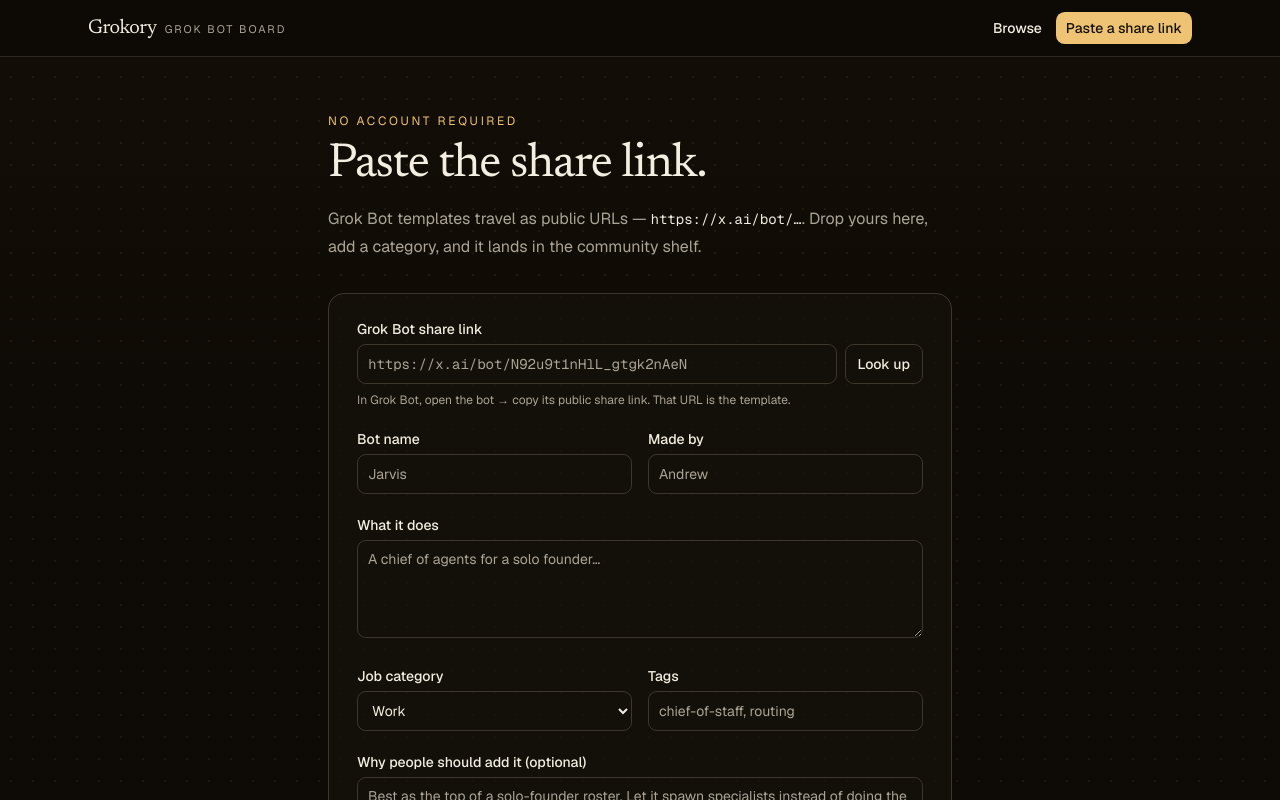
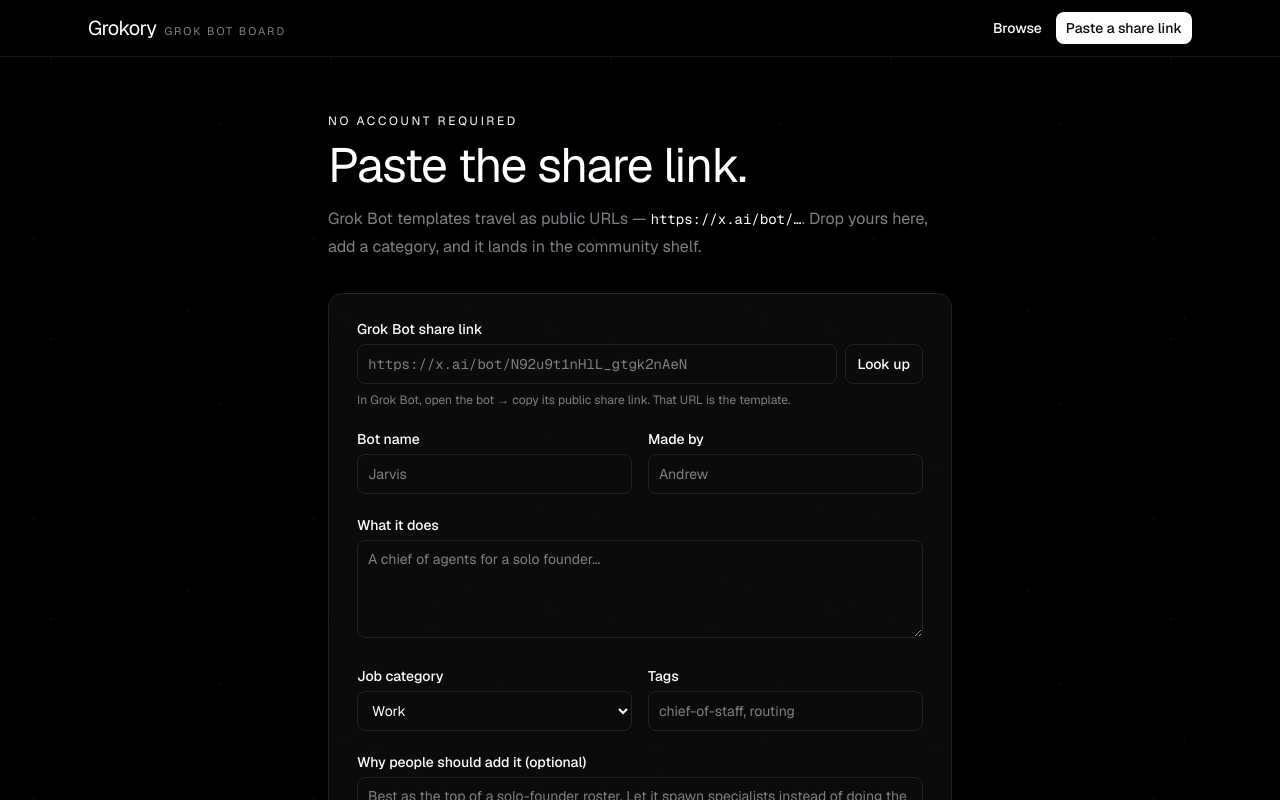
Before and after one commit to andrewkittridge/grokory, a Next.js app: page /upload in a window 1280 px wide. Shown: the top 800 px of the page. Built offline with nearby package versions, Linux system fonts and the light colour scheme.

Commit message:
Deploy restyled Grokory catalog with Neon persistence.

```diff
--- a/package.json
+++ b/package.json
@@ -10,6 +10,7 @@
   },
   "dependencies": {
     "@base-ui/react": "^1.7.0",
+    "@neondatabase/serverless": "^1.1.0",
     "class-variance-authority": "^0.7.1",
     "clsx": "^2.1.1",
     "lucide-react": "^1.37.0",
--- a/src/app/globals.css
+++ b/src/app/globals.css
@@ -9,7 +9,7 @@
   --color-foreground: var(--foreground);
   --font-sans: var(--font-geist-sans);
   --font-mono: var(--font-geist-mono);
-  --font-heading: var(--font-newsreader);
+  --font-heading: var(--font-geist-sans);
   --color-sidebar-ring: var(--sidebar-ring);
   --color-sidebar-border: var(--sidebar-border);
   --color-sidebar-accent-foreground: var(--sidebar-accent-foreground);
@@ -39,6 +39,9 @@
   --color-popover: var(--popover);
   --color-card-foreground: var(--card-foreground);
   --color-card: var(--card);
+  --color-sunset: var(--sunset);
+  --color-canvas-soft: var(--canvas-soft);
+  --color-pill-border: var(--pill-border);
   --radius-sm: calc(var(--radius) * 0.6);
   --radius-md: calc(var(--radius) * 0.8);
   --radius-lg: var(--radius);
@@ -48,40 +51,43 @@
   --radius-4xl: calc(var(--radius) * 2.6);
 }
 
-:root,
-.dark {
-  --background: oklch(0.145 0.014 78);
-  --foreground: oklch(0.95 0.018 88);
-  --card: oklch(0.185 0.014 78);
-  --card-foreground: oklch(0.95 0.018 88);
-  --popover: oklch(0.185 0.014 78);
-  --popover-foreground: oklch(0.95 0.018 88);
-  --primary: oklch(0.84 0.11 82);
-  --primary-foreground: oklch(0.18 0.02 78);
-  --secondary: oklch(0.24 0.012 78);
-  --secondary-foreground: oklch(0.93 0.02 88);
-  --muted: oklch(0.23 0.012 78);
-  --muted-foreground: oklch(0.72 0.02 80);
-  --accent: oklch(0.26 0.018 78);
-  --accent-foreground: oklch(0.95 0.018 88);
-  --destructive: oklch(0.704 0.191 22.216);
-  --border: oklch(0.34 0.018 78);
-  --input: oklch(0.34 0.018 78);
-  --ring: oklch(0.84 0.11 82);
-  --chart-1: oklch(0.84 0.11 82);
-  --chart-2: oklch(0.72 0.04 80);
-  --chart-3: oklch(0.5 0.03 78);
-  --chart-4: oklch(0.37 0.02 78);
-  --chart-5: oklch(0.26 0.015 78);
-  --radius: 0.55rem;
-  --sidebar: oklch(0.185 0.014 78);
-  --sidebar-foreground: oklch(0.95 0.018 88);
-  --sidebar-primary: oklch(0.84 0.11 82);
-  --sidebar-primary-foreground: oklch(0.18 0.02 78);
-  --sidebar-accent: oklch(0.26 0.018 78);
-  --sidebar-accent-foreground: oklch(0.95 0.018 88);
-  --sidebar-border: oklch(0.34 0.018 78);
-  --sidebar-ring: oklch(0.84 0.11 82);
+:root {
+  color-scheme: dark;
+  --background: #000000;
+  --foreground: #ffffff;
+  --card: #111111;
+  --card-foreground: #ffffff;
+  --popover: #191919;
+  --popover-foreground: #ffffff;
+  --primary: #ffffff;
+  --primary-foreground: #0a0a0a;
+  --secondary: #1a1c20;
+  --secondary-foreground: #dadbdf;
+  --muted: #1a1c20;
+  --muted-foreground: #7d8187;
+  --accent: #1a1c20;
+  --accent-foreground: #ffffff;
+  --destructive: #f87171;
+  --border: #212327;
+  --input: #212327;
+  --ring: rgb(255 255 255 / 0.25);
+  --chart-1: #ff7a17;
+  --chart-2: #a0c3ec;
+  --chart-3: #7d8187;
+  --chart-4: #ffc285;
+  --chart-5: #dadbdf;
+  --radius: 0.5rem;
+  --sidebar: #111111;
+  --sidebar-foreground: #ffffff;
+  --sidebar-primary: #ffffff;
+  --sidebar-primary-foreground: #0a0a0a;
+  --sidebar-accent: #1a1c20;
+  --sidebar-accent-foreground: #ffffff;
+  --sidebar-border: #212327;
+  --sidebar-ring: rgb(255 255 255 / 0.25);
+  --sunset: #ff7a17;
+  --canvas-soft: #1a1c20;
+  --pill-border: rgb(255 255 255 / 0.25);
 }
 
 @layer base {
@@ -94,12 +100,6 @@
   body {
     @apply bg-background text-foreground;
   }
-  h1,
-  h2,
-  h3,
-  .font-heading {
-    font-family: var(--font-heading), ui-serif, Georgia, serif;
-  }
   summary {
     list-style: none;
   }
@@ -109,10 +109,169 @@
 }
 
 body {
+  isolation: isolate;
+  background-color: var(--background);
+}
+
+body::before,
+body::after {
+  content: "";
+  position: fixed;
+  inset: 0;
+  z-index: -1;
+  pointer-events: none;
+}
+
+body::before {
+  opacity: 0.55;
   background-image:
-    radial-gradient(oklch(0.84 0.11 82 / 0.07) 1px, transparent 1px),
-    linear-gradient(180deg, oklch(0.17 0.016 78), oklch(0.145 0.014 78) 28rem);
-  background-size: 22px 22px, 100% 100%;
+    radial-gradient(1px 1px at 12% 18%, rgb(255 255 255 / 0.45), transparent),
+    radial-gradient(1px 1px at 28% 64%, rgb(255 255 255 / 0.28), transparent),
+    radial-gradient(1px 1px at 48% 22%, rgb(255 255 255 / 0.22), transparent),
+    radial-gradient(1px 1px at 72% 41%, rgb(255 255 255 / 0.38), transparent),
+    radial-gradient(1px 1px at 86% 78%, rgb(255 255 255 / 0.2), transparent),
+    radial-gradient(1.5px 1.5px at 6% 82%, rgb(255 255 255 / 0.18), transparent),
+    radial-gradient(1px 1px at 61% 8%, rgb(255 255 255 / 0.32), transparent),
+    radial-gradient(1px 1px at 91% 14%, rgb(255 255 255 / 0.16), transparent);
+  background-size: 280px 280px;
+  animation: star-drift 90s linear infinite;
+}
+
+body::after {
+  opacity: 0.35;
+  background-image:
+    radial-gradient(1px 1px at 18% 44%, rgb(255 255 255 / 0.5), transparent),
+    radial-gradient(1px 1px at 39% 11%, rgb(255 255 255 / 0.22), transparent),
+    radial-gradient(1px 1px at 67% 71%, rgb(255 255 255 / 0.3), transparent),
+    radial-gradient(1.5px 1.5px at 93% 52%, rgb(255 255 255 / 0.18), transparent),
+    radial-gradient(1px 1px at 8% 6%, rgb(255 255 255 / 0.14), transparent);
+  background-size: 420px 420px;
+  animation: star-drift 140s linear infinite reverse;
+}
+
+@keyframes star-drift {
+  from {
+    background-position: 0 0;
+  }
+  to {
+    background-position: 280px 140px;
+  }
+}
+
+@keyframes motion-fade-up {
+  from {
+    opacity: 0;
+    transform: translateY(12px);
+  }
+  to {
+    opacity: 1;
+    transform: translateY(0);
+  }
+}
+
+@keyframes live-pulse {
+  0%,
+  100% {
+    opacity: 1;
+    box-shadow: 0 0 0 0 rgb(255 122 23 / 0.55);
+  }
+  50% {
+    opacity: 0.65;
+    box-shadow: 0 0 0 5px rgb(255 122 23 / 0);
+  }
+}
+
+.live-dot {
+  display: inline-block;
+  width: 6px;
+  height: 6px;
+  border-radius: 9999px;
+  background: var(--sunset);
+  box-shadow: 0 0 0 0 rgb(255 122 23 / 0.45);
+  animation: live-pulse 1.8s ease-in-out infinite;
+}
+
+.landing-atmosphere {
+  isolation: isolate;
+  overflow-x: clip;
+}
+
+.landing-hero-pad {
+  position: relative;
+  isolation: isolate;
+  overflow-x: clip;
+}
+
+.landing-hero-pad::before {
+  content: "";
+  position: absolute;
+  inset: 0;
+  pointer-events: none;
+  z-index: 0;
+  background:
+    radial-gradient(
+      ellipse 70% 55% at 18% 8%,
+      rgb(255 255 255 / 0.08),
+      transparent 62%
+    ),
+    radial-gradient(
+      ellipse 42% 38% at 92% 6%,
+      rgb(255 122 23 / 0.16),
+      transparent 58%
+    );
+}
+
+.landing-hero-grid {
+  position: absolute;
+  inset: 0;
+  z-index: 0;
+  overflow: hidden;
+  pointer-events: none;
+  background-image:
+    linear-gradient(rgb(255 255 255 / 0.07) 1px, transparent 1px),
+    linear-gradient(90deg, rgb(255 255 255 / 0.07) 1px, transparent 1px);
+  background-size: 72px 72px;
+  mask-image: radial-gradient(
+    ellipse 85% 70% at 50% 0%,
+    rgb(0 0 0 / 0.55),
+    transparent 72%
+  );
+  -webkit-mask-image: radial-gradient(
+    ellipse 85% 70% at 50% 0%,
+    rgb(0 0 0 / 0.55),
+    transparent 72%
+  );
+}
+
+.landing-hero-floor {
+  position: absolute;
+  left: 50%;
+  bottom: -2rem;
+  z-index: 0;
+  width: 160%;
+  height: 18rem;
+  pointer-events: none;
+  transform: translateX(-50%) perspective(280px) rotateX(54deg);
+  transform-origin: 50% 100%;
+  background-image:
+    linear-gradient(rgb(255 255 255 / 0.22) 1px, transparent 1px),
+    linear-gradient(90deg, rgb(255 255 255 / 0.22) 1px, transparent 1px);
+  background-size: 48px 48px;
+  mask-image: linear-gradient(to top, rgb(0 0 0 / 0.8), transparent);
+  -webkit-mask-image: linear-gradient(to top, rgb(0 0 0 / 0.8), transparent);
+}
+
+.motion-enter {
+  animation: motion-fade-up 0.55s cubic-bezier(0.22, 1, 0.36, 1) backwards;
+  animation-delay: calc(var(--d, 0) * 70ms);
+}
+
+.motion-card {
+  transition: background-color 240ms ease;
+}
+
+.motion-card:hover {
+  background-color: #191919;
 }
 
 .copy-share .copy-share-done {
@@ -132,3 +291,58 @@
     radial-gradient(80% 90% at 70% 90%, var(--blob-2), transparent 55%),
     var(--blob-3);
 }
+
+.bot-cover::after {
+  content: "";
+  position: absolute;
+  inset: 0;
+  pointer-events: none;
+  background: linear-gradient(
+    180deg,
+    transparent 42%,
+    rgb(10 10 10 / 0.55)
+  );
+}
+
+.bot-frame {
+  background: var(--card);
+  border-radius: 8px;
+  box-shadow: none;
+  outline: 1px solid rgb(255 255 255 / 0.1);
+  outline-offset: -1px;
+  transition: background-color 240ms ease;
+}
+
+.bot-frame-mat {
+  background: transparent;
+  color: var(--card-foreground);
+  min-height: 100%;
+}
+
+.bot-frame:hover {
+  background-color: #191919;
+}
+
+.bot-frame-static,
+.bot-frame-static:hover {
+  background-color: var(--card);
+}
+
+@media (prefers-reduced-motion: reduce) {
+  body::before,
+  body::after,
+  .motion-enter,
+  .motion-card,
+  .bot-frame,
+  .live-dot {
+    animation: none;
+    transition: none;
+  }
+  .live-dot {
+    box-shadow: none;
+  }
+  .motion-card:hover,
+  .bot-frame:hover {
+    background-color: var(--card);
+  }
+}
--- a/src/app/layout.tsx
+++ b/src/app/layout.tsx
@@ -1,5 +1,6 @@
 import type { Metadata } from "next";
-import { Geist, Geist_Mono, Newsreader } from "next/font/google";
+import type { ReactNode } from "react";
+import { Geist, Geist_Mono } from "next/font/google";
 import { SiteFooter } from "@/components/site-footer";
 import { SiteHeader } from "@/components/site-header";
 import "./globals.css";
@@ -14,26 +15,38 @@
   subsets: ["latin"],
 });
 
-const newsreader = Newsreader({
-  variable: "--font-newsreader",
-  subsets: ["latin"],
-  style: ["normal", "italic"],
-});
+const title = "Grokory — Ranked Grok Bot catalog";
+const description =
+  "A public ranked catalog of Grok Bot templates. Browse specialist agents, upvote the useful ones, and add a copy to your Grok account.";
 
 export const metadata: Metadata = {
   title: {
-    default: "Grokory — Grok Bot templates",
+    default: title,
     template: "%s · Grokory",
   },
-  description:
-    "A public ranked board of Grok Bot share links. Upvote the good ones, paste your x.ai/bot URL, and Add to Grok Bot.",
+  description,
+  openGraph: {
+    title,
+    description,
+    siteName: "Grokory",
+    type: "website",
+  },
+  twitter: {
+    card: "summary",
+    title,
+    description,
+  },
 };
 
-export default function RootLayout({ children }: LayoutProps<"/">) {
+export default function RootLayout({
+  children,
+}: {
+  children: ReactNode;
+}) {
   return (
     <html
       lang="en"
-      className={`dark ${geistSans.variable} ${geistMono.variable} ${newsreader.variable} h-full antialiased`}
+      className={`${geistSans.variable} ${geistMono.variable} dark h-full antialiased`}
     >
       <body className="min-h-full flex flex-col">
         <SiteHeader />
--- a/src/app/loading.tsx
+++ b/src/app/loading.tsx
@@ -1,14 +1,13 @@
+import { BotCardSkeleton } from "@/components/bot-card";
+
 export default function Loading() {
   return (
-    <main className="mx-auto w-full max-w-6xl px-4 py-16">
-      <div className="h-10 w-64 animate-pulse rounded-md bg-muted" />
-      <div className="mt-4 h-4 w-96 max-w-full animate-pulse rounded-md bg-muted" />
+    <main className="mx-auto w-full max-w-6xl px-4 py-16 sm:py-20">
+      <div className="h-10 w-64 animate-pulse rounded-lg bg-canvas-soft" />
+      <div className="mt-4 h-4 w-96 max-w-full animate-pulse rounded-lg bg-canvas-soft" />
       <div className="mt-10 grid gap-4 sm:grid-cols-2 lg:grid-cols-3">
         {Array.from({ length: 6 }).map((_, index) => (
-          <div
-            key={index}
-            className="h-72 animate-pulse rounded-xl bg-card ring-1 ring-foreground/8"
-          />
+          <BotCardSkeleton key={index} />
         ))}
       </div>
     </main>
```
Also changed, not shown: src/app/not-found.tsx (+21 -6 lines), 2 other files (tests, documents, lock files or other folders).
